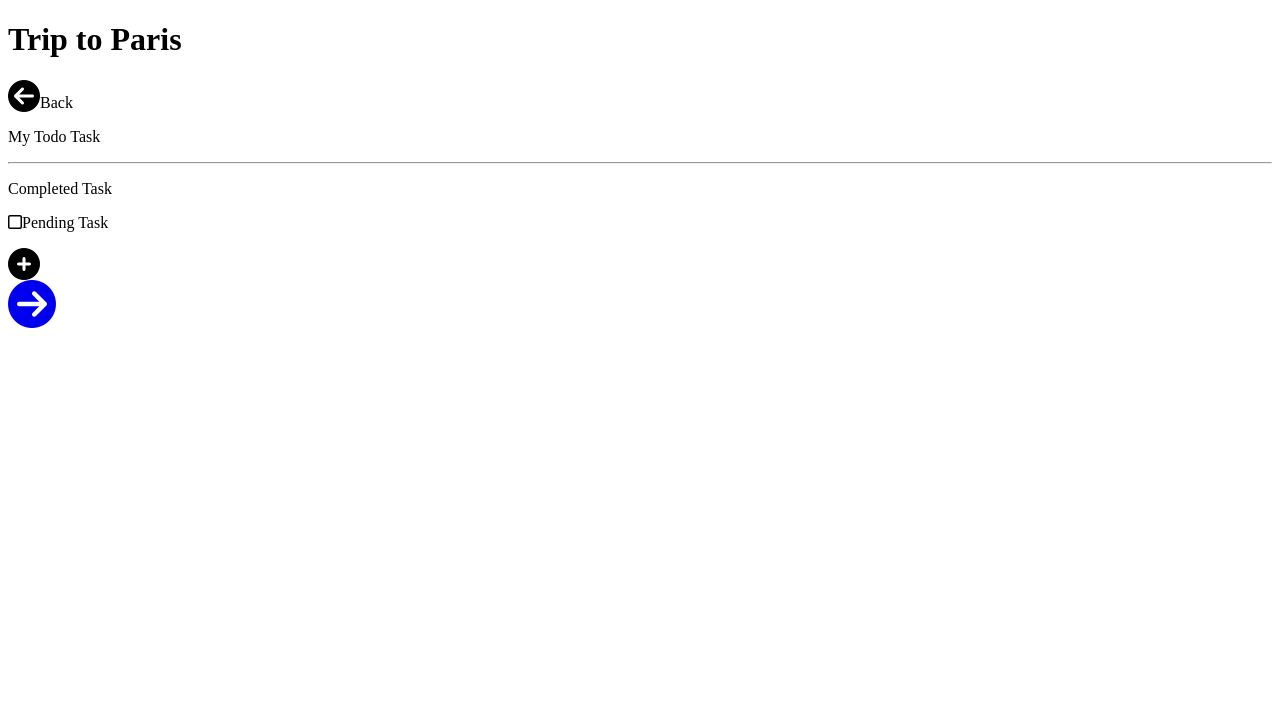
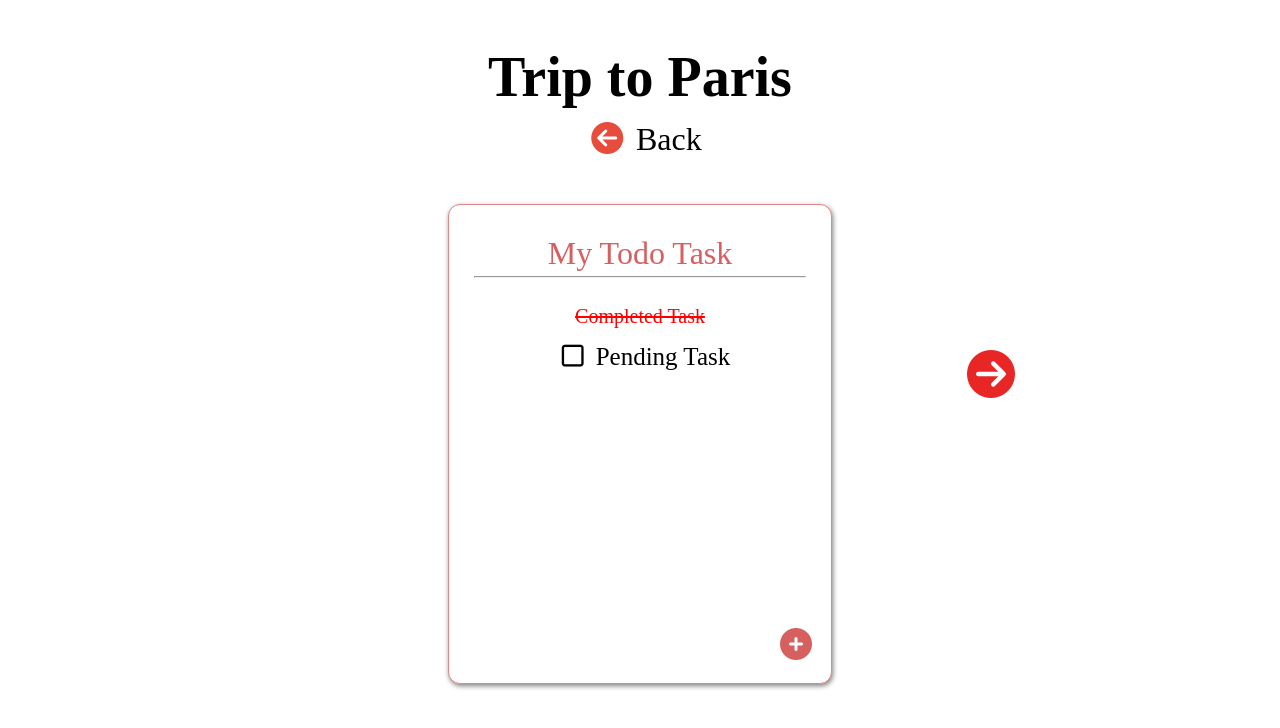
Before and after one commit to Akshaay9/TodoPage-2, a plain HTML site: page index.html in a window 1280 px wide. Drawn offline with Linux system fonts and the light colour scheme.

Commit message:
Update index.html

```diff
--- a/index.html
+++ b/index.html
@@ -4,7 +4,7 @@
     <meta charset="UTF-8">
 
  <script src="https://kit.fontawesome.com/b4df3e9b2c.js" crossorigin="anonymous"></script>
-    <link rel="stylesheet" href="indexTripToParis.css">
+    <link rel="stylesheet" href="TripToParis.css">
     <meta name="viewport" content="width=device-width, initial-scale=1.0">
     <title>Document</title>
 </head>
```
